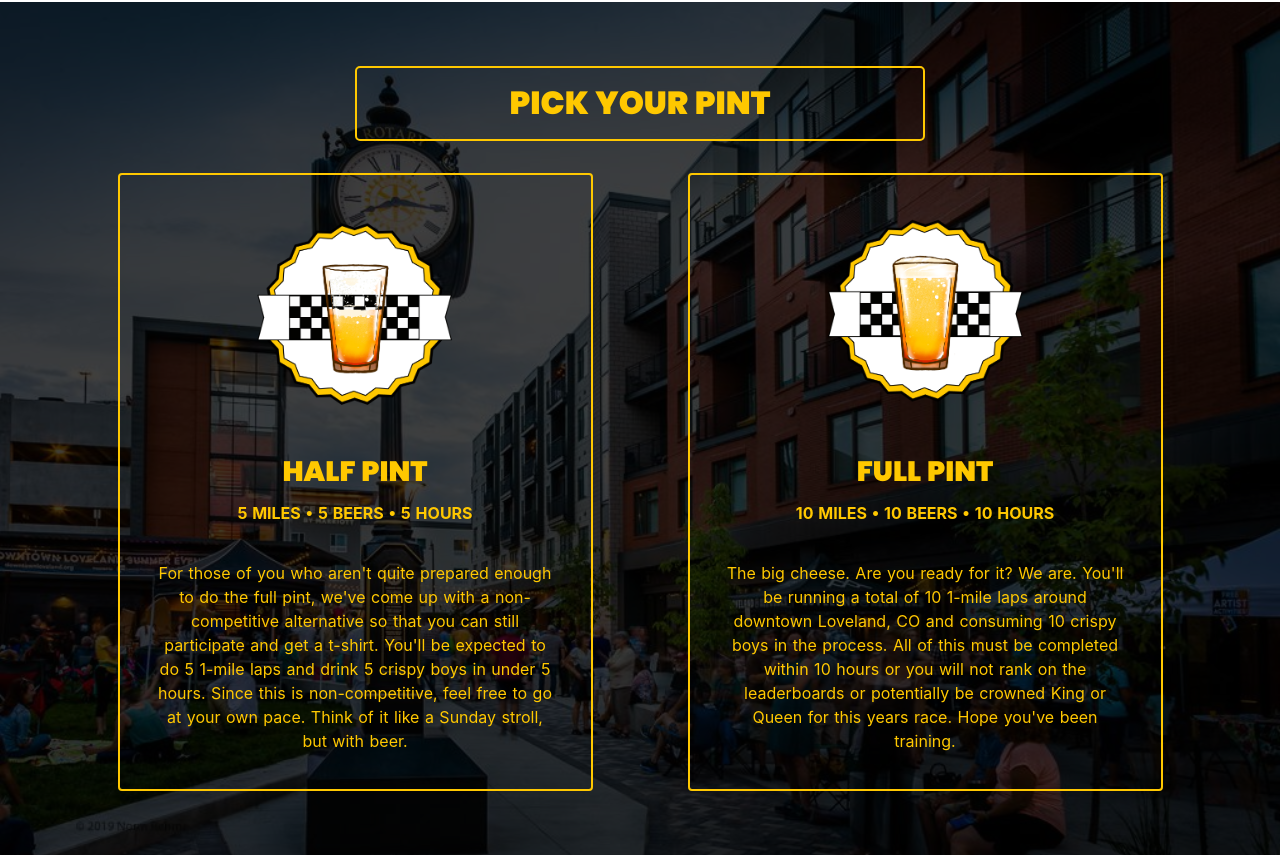
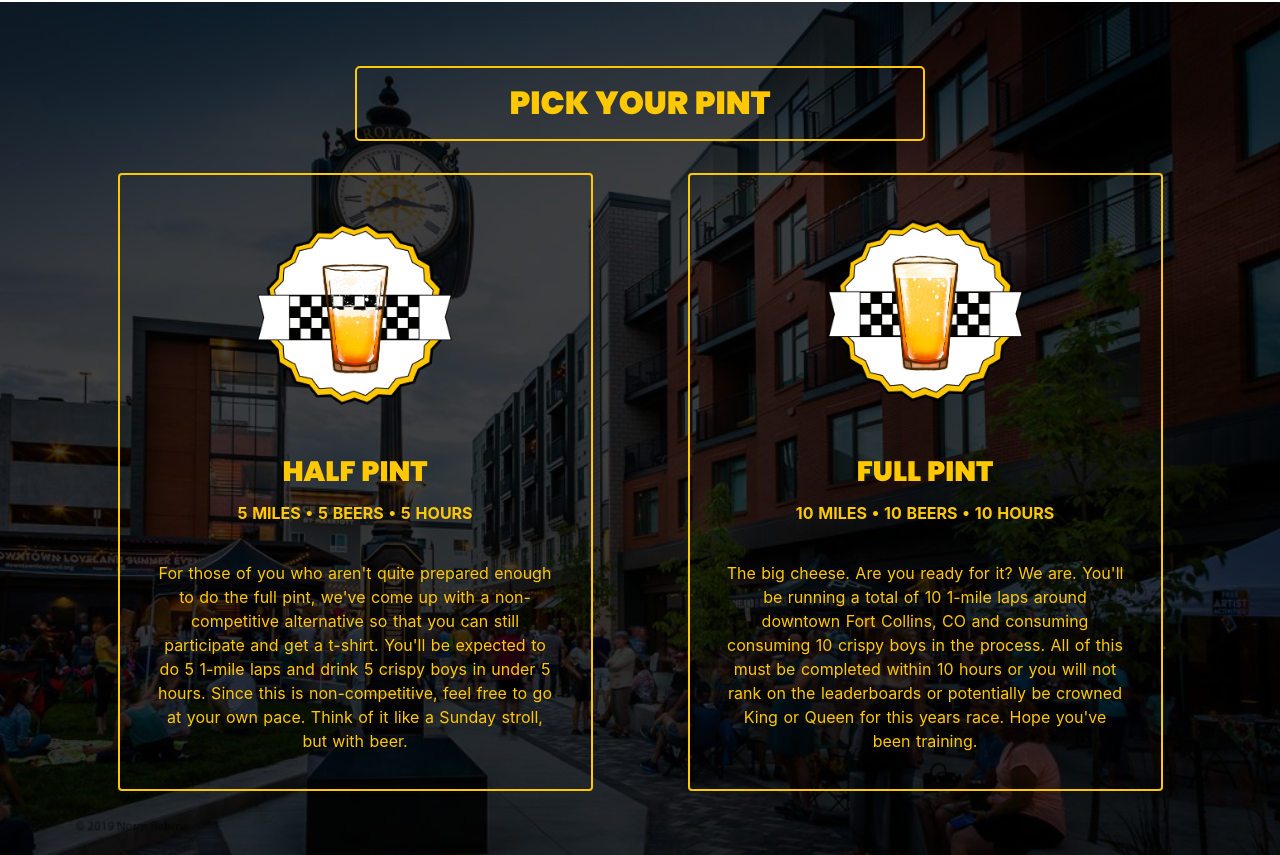
Before and after one commit to austin-corwin/liquidmiles-dev, a Nuxt app: page / in a window 1280 px wide. Shown: the part 2377-3232 px from the top of the page. Built offline with nearby package versions, Linux system fonts and the light colour scheme.

Commit message:
Update copy and calendar button

```diff
--- a/components/RowCards.vue
+++ b/components/RowCards.vue
@@ -34,11 +34,11 @@
           </p>
           <p class="card-body">
             The big cheese. Are you ready for it? We are. You'll be running a
-            total of 10 1-mile laps around downtown Loveland, CO and consuming
-            10 crispy boys in the process. All of this must be completed within
-            10 hours or you will not rank on the leaderboards or potentially be
-            crowned King or Queen for this years race. Hope you've been
-            training.
+            total of 10 1-mile laps around downtown Fort Collins, CO and
+            consuming consuming 10 crispy boys in the process. All of this must
+            be completed within 10 hours or you will not rank on the
+            leaderboards or potentially be crowned King or Queen for this years
+            race. Hope you've been training.
           </p>
         </div>
       </div>
--- a/components/RowColumns2.vue
+++ b/components/RowColumns2.vue
@@ -3,7 +3,7 @@
     <div class="row">
       <div class="col-12 col-md-6 order-2 row-columns__content">
         <p class="h3 row-columns__content-label">Location:</p>
-        <h1 class="row-columns__content-header">Loveland, CO</h1>
+        <h1 class="row-columns__content-header">Fort Collins, CO</h1>
         <p class="row-columns__content-body">
           Return it? Are you insane? Did you hear nothing I said? Buy another
           one, Morty! Consume, Morty! Nobody's out there shopping with this
--- a/components/RowHero.vue
+++ b/components/RowHero.vue
@@ -15,7 +15,7 @@
               <a
                 class="btn-fill"
                 target="_blank"
-                href="https://calendar.google.com/event?action=TEMPLATE&tmeid=NzBxNmtiaTJiM2loNGhwanAwMnE3aTk5MGwgcTBvZnZzcjdvZmIwMGJza2N2bXZicWMwdjhAZw&tmsrc=q0ofvsr7ofb00bskcvmvbqc0v8%40group.calendar.google.com"
+                href="https://calendar.google.com/calendar/event?action=TEMPLATE&tmeid=NjJuaTQ0dXV1YnVzZXFmc3RudnNjb2wyMmEgcTBvZnZzcjdvZmIwMGJza2N2bXZicWMwdjhAZw&tmsrc=q0ofvsr7ofb00bskcvmvbqc0v8%40group.calendar.google.com"
                 >Add to My Calendar</a
               >
 
--- a/components/RowRules.vue
+++ b/components/RowRules.vue
@@ -69,7 +69,7 @@ export default {
         {
           title: 'Rule 5',
           message:
-            'All drinking MUST be done at the house before running again. We cannot publicly consume alcohol in the city of Loveland, CO.',
+            'All drinking MUST be done at the house before running again. We cannot publicly consume alcohol in the city of Fort Collins, CO.',
         },
         {
           title: 'Rule 6',
```
